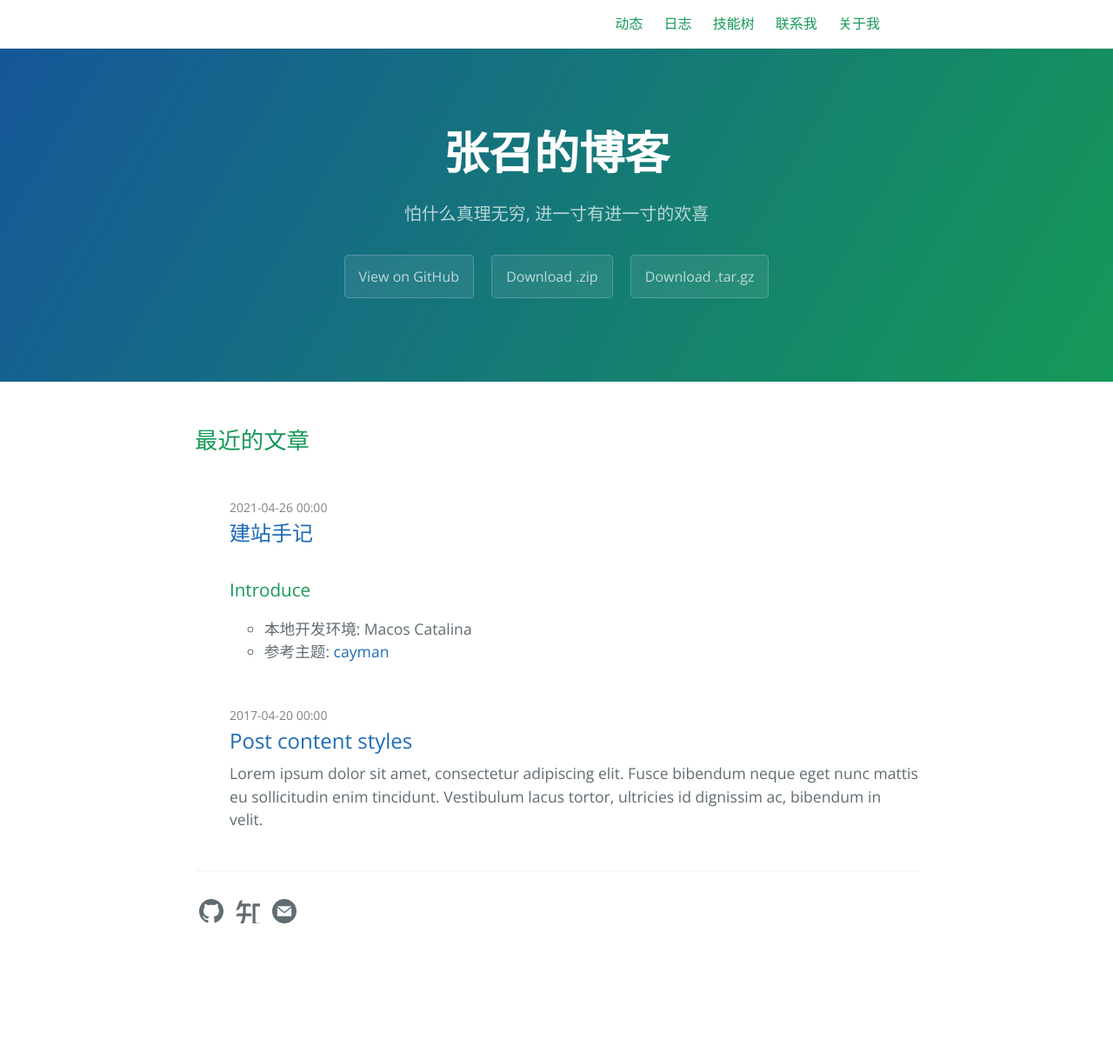
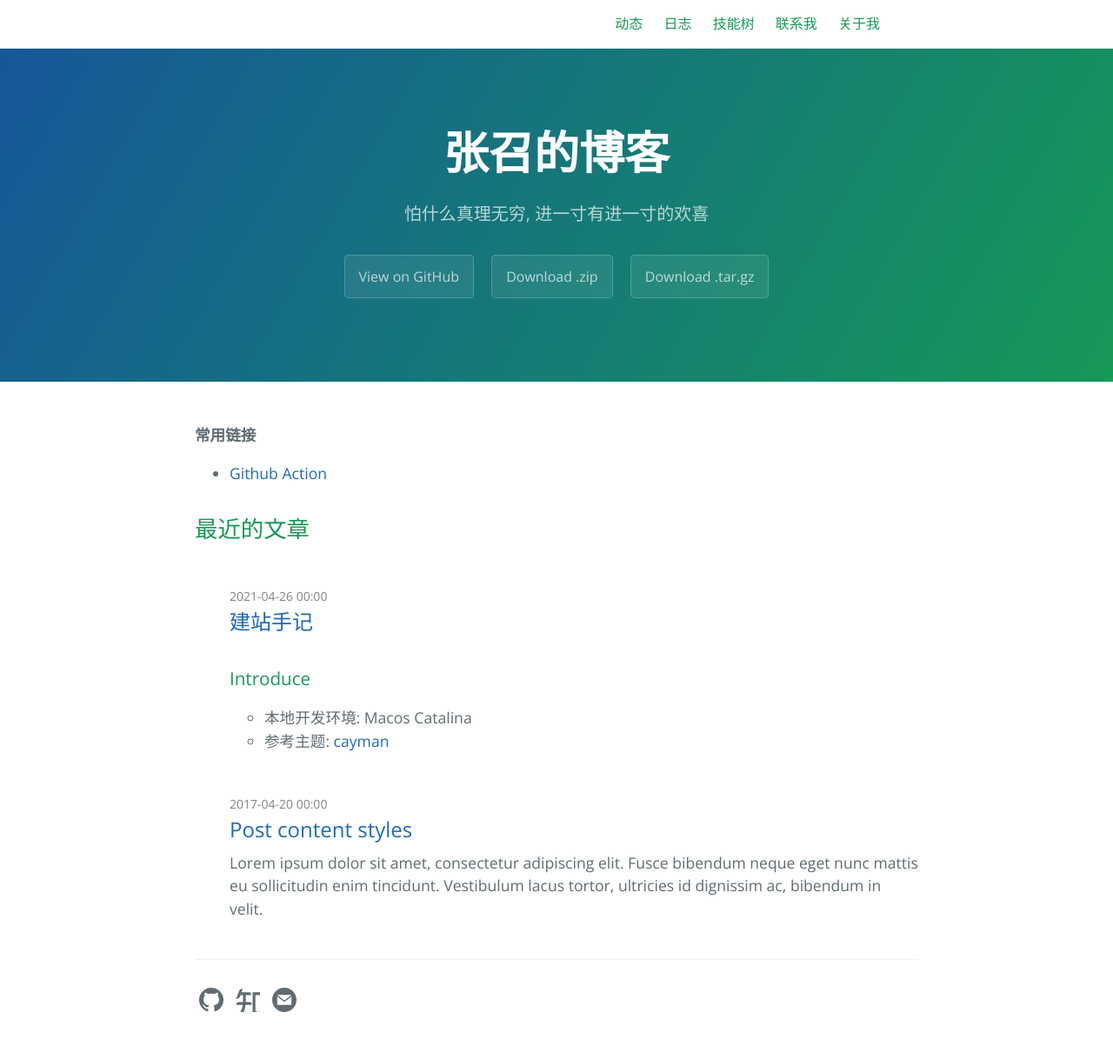
Before and after one commit to kougazhang/oom, a Jekyll site: the page built from index.md, in a window 1280 px wide. Shown: the whole page at 87% size. Built offline with Jekyll 4.4.1, drawn with Linux system fonts in a browser that asks for light colours; before the commit the page ends 1116 px from its top, so only the background shows below that.

Commit message:
add 常用链接

```diff
--- a/index.md
+++ b/index.md
@@ -7,3 +7,5 @@
 #
 layout: home
 ---
+**常用链接**
++ [Github Action](https://github.com/kougazhang/kougazhang.github.io/deployments/activity_log?environment=github-pages)
```
